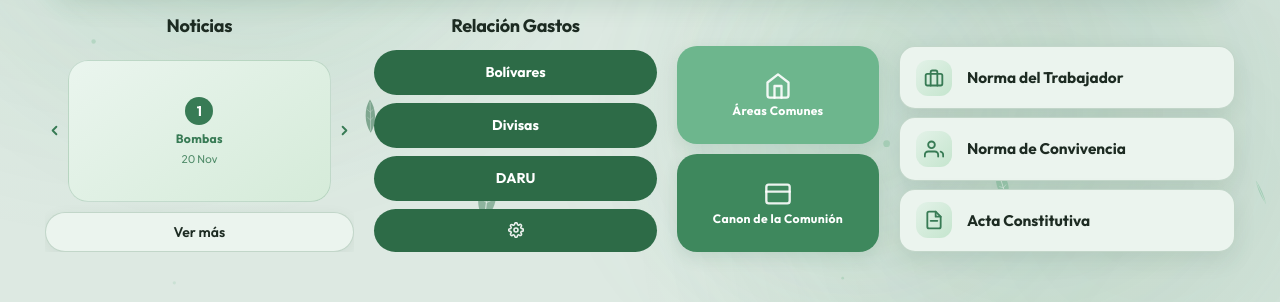
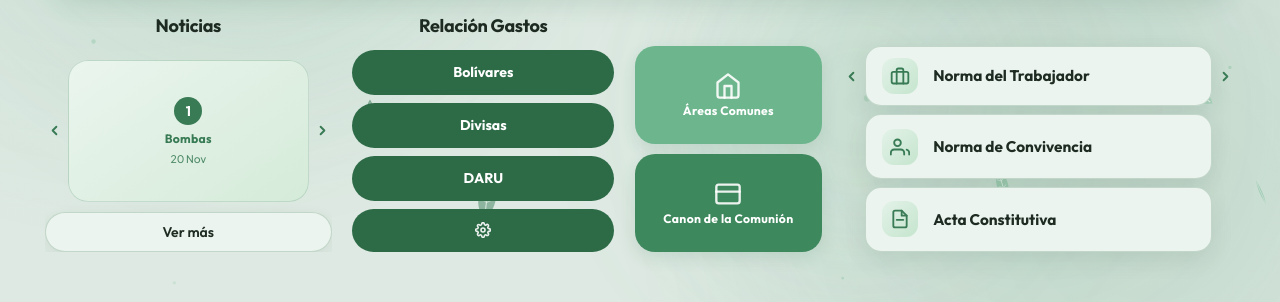
Before and after one commit to angelferrer200444-oss/Residencia-Canaima-Web, a plain HTML site: page index.html in a window 1280 px wide. Shown: the part 441-743 px from the top of the page. Drawn offline with Linux system fonts and the light colour scheme.

Commit message:
agregando un nuevo boton

```diff
--- a/index.html
+++ b/index.html
@@ -199,7 +199,17 @@
 
             <!-- 4. NORMAS Y ACTA CONSTITUTIVA -->
             <section class="grid-col characters-col">
-                <!-- Card 1: Norma del Trabajador -->
+                <!-- Slot 1 (Carrusel): Norma del Trabajador / Cronograma Limpieza -->
+                <div class="noticias-carousel-wrapper normas-carousel-wrapper">
+                    <button class="noticias-nav-btn prev-btn" id="normasPrevBtn" aria-label="Documento anterior">
+                        <svg viewBox="0 0 24 24" width="15" height="15" fill="none" stroke="currentColor" stroke-width="3" stroke-linecap="round" stroke-linejoin="round">
+                            <polyline points="15 18 9 12 15 6"></polyline>
+                        </svg>
+                    </button>
+
+                    <div class="noticias-viewport normas-viewport">
+                        <div class="noticias-track normas-track" id="normasTrack">
+                            <!-- Card 1A: Norma del Trabajador -->
                             <article class="character-card" id="btnNormasTrabajadores">
                                 <div class="char-thumb placeholder-thumb">
                                     <svg viewBox="0 0 24 24" width="20" height="20" fill="none" stroke="currentColor" stroke-width="2.2" stroke-linecap="round" stroke-linejoin="round">
@@ -211,6 +221,31 @@
                                     <h3 class="char-name">Norma del Trabajador</h3>
                                 </div>
                             </article>
+
+                            <!-- Card 1B: Cronograma Limpieza -->
+                            <article class="character-card" id="btnCronogramaLimpieza">
+                                <div class="char-thumb placeholder-thumb">
+                                    <svg viewBox="0 0 24 24" width="20" height="20" fill="none" stroke="currentColor" stroke-width="2.2" stroke-linecap="round" stroke-linejoin="round">
+                                        <rect x="3" y="4" width="18" height="18" rx="2" ry="2"></rect>
+                                        <line x1="16" y1="2" x2="16" y2="6"></line>
+                                        <line x1="8" y1="2" x2="8" y2="6"></line>
+                                        <line x1="3" y1="10" x2="21" y2="10"></line>
+                                        <path d="M9 16l2 2 4-4"></path>
+                                    </svg>
+                                </div>
+                                <div class="char-info">
+                                    <h3 class="char-name">Cronograma Limpieza</h3>
+                                </div>
+                            </article>
+                        </div>
+                    </div>
+
+                    <button class="noticias-nav-btn next-btn" id="normasNextBtn" aria-label="Siguiente documento">
+                        <svg viewBox="0 0 24 24" width="15" height="15" fill="none" stroke="currentColor" stroke-width="3" stroke-linecap="round" stroke-linejoin="round">
+                            <polyline points="9 18 15 12 9 6"></polyline>
+                        </svg>
+                    </button>
+                </div>
 
                 <!-- Card 2: Norma de Convivencia -->
                 <article class="character-card" id="btnNormasConvivencia">
--- a/script.js
+++ b/script.js
@@ -266,31 +266,67 @@ document.addEventListener('DOMContentLoaded', () => {
         }
     ];
 
+    function iniciarCarruselDeslizante({ track, viewport, prevBtn, nextBtn, slideSelector, gap = 8, autoMs = 0, wrapper = null }) {
+        if (!track || !viewport) return null;
+
+        let currentIndex = 0;
+
+        function getMaxIndex() {
+            return Math.max(0, track.querySelectorAll(slideSelector).length - 1);
+        }
+
+        function actualizarPosicion() {
+            const firstSlide = track.querySelector(slideSelector);
+            const slideWidth = firstSlide ? firstSlide.offsetWidth : viewport.clientWidth;
+            const shift = currentIndex * (slideWidth + gap);
+            track.style.transform = `translateX(-${shift}px)`;
+        }
+
+        function mover(delta) {
+            const maxIndex = getMaxIndex();
+            if (delta > 0) {
+                currentIndex = currentIndex < maxIndex ? currentIndex + 1 : 0;
+            } else {
+                currentIndex = currentIndex > 0 ? currentIndex - 1 : maxIndex;
+            }
+            actualizarPosicion();
+        }
+
+        const autoCarrusel = autoMs > 0
+            ? crearAutoCarrusel({
+                intervaloMs: autoMs,
+                onAvanzar: () => mover(1),
+                contenedorPausa: wrapper,
+                respetarMovimientoReducido: true
+            })
+            : null;
+
+        if (prevBtn) {
+            prevBtn.addEventListener('click', () => {
+                mover(-1);
+                if (autoCarrusel) autoCarrusel.iniciar();
+            });
+        }
+
+        if (nextBtn) {
+            nextBtn.addEventListener('click', () => {
+                mover(1);
+                if (autoCarrusel) autoCarrusel.iniciar();
+            });
+        }
+
+        window.addEventListener('resize', actualizarPosicion);
+        actualizarPosicion();
+        if (autoCarrusel) autoCarrusel.iniciar();
+
+        return { actualizarPosicion, mover };
+    }
+
     const noticiasWrapper = document.querySelector('.noticias-carousel-wrapper');
     const noticiasTrack = document.getElementById('noticiasTrack');
     const noticiasViewport = document.querySelector('.noticias-viewport');
     const noticiasPrevBtn = document.getElementById('noticiasPrevBtn');
     const noticiasNextBtn = document.getElementById('noticiasNextBtn');
-    let currentNoticiaIndex = 0;
-    const maxIndex = Math.max(0, noticiasData.length - 1);
-
-    function moverNoticia(delta) {
-        if (delta > 0) {
-            currentNoticiaIndex = currentNoticiaIndex < maxIndex ? currentNoticiaIndex + 1 : 0;
-        } else {
-            currentNoticiaIndex = currentNoticiaIndex > 0 ? currentNoticiaIndex - 1 : maxIndex;
-        }
-        updateCarouselPosition();
-    }
-
-    function updateCarouselPosition() {
-        if (!noticiasTrack || !noticiasViewport) return;
-        const firstCard = noticiasTrack.querySelector('.scene-card');
-        const cardWidth = firstCard ? firstCard.offsetWidth : noticiasViewport.clientWidth;
-        const gap = 8;
-        const shift = currentNoticiaIndex * (cardWidth + gap);
-        noticiasTrack.style.transform = `translateX(-${shift}px)`;
-    }
 
     function renderNoticiasTrack() {
         if (!noticiasTrack) return;
@@ -318,35 +354,27 @@ document.addEventListener('DOMContentLoaded', () => {
 
             noticiasTrack.appendChild(card);
         });
-
-        updateCarouselPosition();
-    }
-
-    window.addEventListener('resize', updateCarouselPosition);
-
-    const noticiasAutoCarrusel = crearAutoCarrusel({
-        intervaloMs: 6000,
-        onAvanzar: () => moverNoticia(1),
-        contenedorPausa: noticiasWrapper,
-        respetarMovimientoReducido: true
-    });
-
-    if (noticiasPrevBtn) {
-        noticiasPrevBtn.addEventListener('click', () => {
-            moverNoticia(-1);
-            noticiasAutoCarrusel.iniciar();
-        });
-    }
-
-    if (noticiasNextBtn) {
-        noticiasNextBtn.addEventListener('click', () => {
-            moverNoticia(1);
-            noticiasAutoCarrusel.iniciar();
-        });
     }
 
     renderNoticiasTrack();
-    noticiasAutoCarrusel.iniciar();
+    iniciarCarruselDeslizante({
+        track: noticiasTrack,
+        viewport: noticiasViewport,
+        prevBtn: noticiasPrevBtn,
+        nextBtn: noticiasNextBtn,
+        slideSelector: '.scene-card',
+        autoMs: 6000,
+        wrapper: noticiasWrapper
+    });
+
+    // Carrusel de Norma del Trabajador / Cronograma Limpieza (reutilizando lógica)
+    iniciarCarruselDeslizante({
+        track: document.getElementById('normasTrack'),
+        viewport: document.querySelector('.normas-viewport'),
+        prevBtn: document.getElementById('normasPrevBtn'),
+        nextBtn: document.getElementById('normasNextBtn'),
+        slideSelector: '.character-card'
+    });
 
     // -------------------------------------------------------------------------
     // 7. Animación de Entrada Pantalla Completa ("Encaje Perfecto")
--- a/style.css
+++ b/style.css
@@ -794,6 +794,8 @@ body.intro-active .character-card {
     color: var(--hero-primary);
     cursor: pointer;
     padding: 2px;
+    width: 19px;
+    height: 24px;
     display: flex;
     align-items: center;
     justify-content: center;
@@ -1087,6 +1089,32 @@ body.intro-active .character-card {
     transform: translateY(-2px);
     box-shadow: 0 10px 24px rgba(45, 107, 71, 0.16);
     border-color: var(--hero-primary);
+}
+
+.characters-col > .normas-carousel-wrapper,
+.characters-col > .character-card {
+    flex: 1 1 0;
+}
+
+.characters-col > .character-card {
+    margin-inline: 23px;
+}
+
+.normas-viewport {
+    border-radius: var(--radius-subcard);
+    box-shadow: var(--shadow-card);
+}
+
+.normas-track > .character-card {
+    flex: 0 0 100%;
+    width: 100%;
+    max-width: 100%;
+    height: 100%;
+    box-shadow: none;
+}
+
+.normas-track > .character-card:hover {
+    transform: none;
 }
 
 .char-thumb {
@@ -1413,9 +1441,9 @@ body.buttons-entered .sticker-bottom {
 }
 
 /* Column 4: Normas y Documentos Buttons Entrance */
-body.buttons-entered .character-card:nth-child(1) { animation: buttonEntrance 0.55s cubic-bezier(0.2, 0.9, 0.3, 1) 0.18s backwards; }
-body.buttons-entered .character-card:nth-child(2) { animation: buttonEntrance 0.55s cubic-bezier(0.2, 0.9, 0.3, 1) 0.26s backwards; }
-body.buttons-entered .character-card:nth-child(3) { animation: buttonEntrance 0.55s cubic-bezier(0.2, 0.9, 0.3, 1) 0.34s backwards; }
+body.buttons-entered .characters-col > :nth-child(1) { animation: buttonEntrance 0.55s cubic-bezier(0.2, 0.9, 0.3, 1) 0.18s backwards; }
+body.buttons-entered .characters-col > :nth-child(2) { animation: buttonEntrance 0.55s cubic-bezier(0.2, 0.9, 0.3, 1) 0.26s backwards; }
+body.buttons-entered .characters-col > :nth-child(3) { animation: buttonEntrance 0.55s cubic-bezier(0.2, 0.9, 0.3, 1) 0.34s backwards; }
 
 @media (prefers-reduced-motion: reduce) {
     .hero-card,
@@ -1498,8 +1526,13 @@ body.buttons-entered .character-card:nth-child(3) { animation: buttonEntrance 0.
         padding-top: 0;
     }
 
+    .characters-col > .normas-carousel-wrapper,
+    .characters-col > .character-card,
     .character-card {
         flex: none;
+    }
+
+    .character-card {
         min-height: 48px;
         justify-content: flex-start;
         text-align: left;
```
Lines whose indentation alone changed are shown as unchanged.
